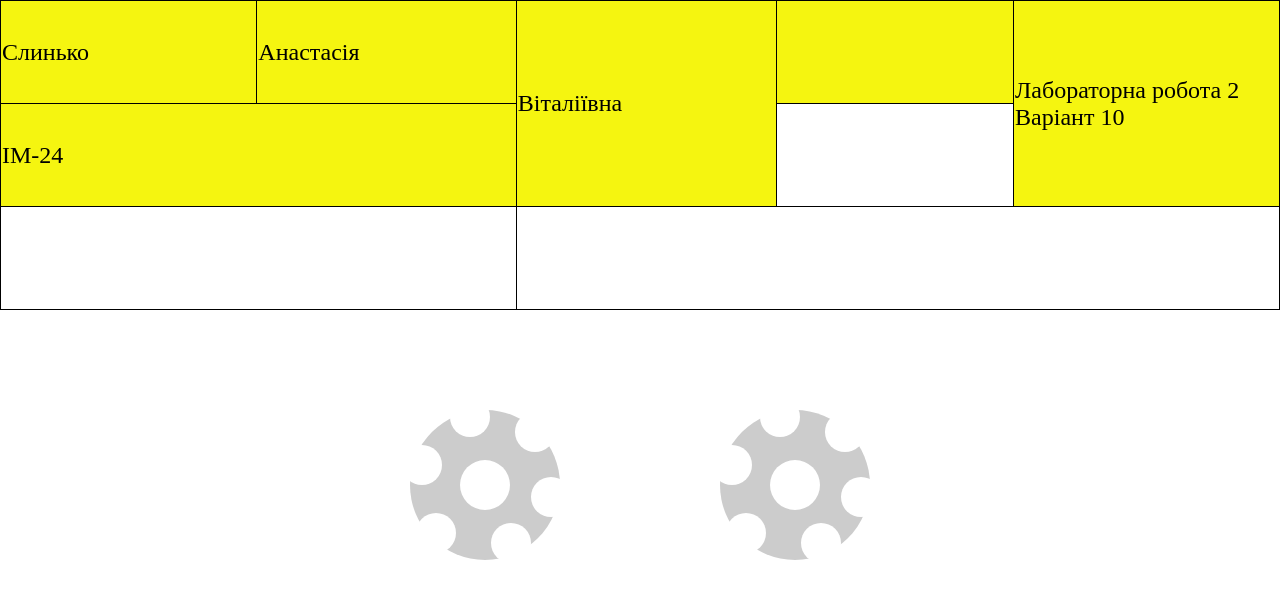
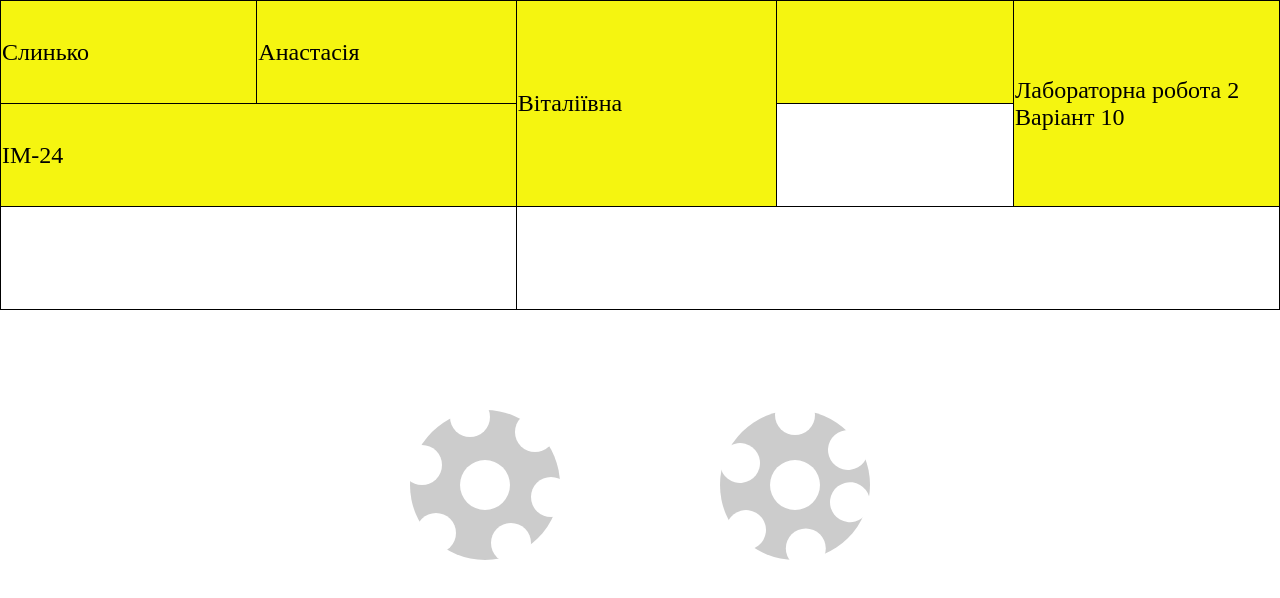
Before and after one commit to anastasia-sl/basicsOfFE, a plain HTML site: page Lab2/index.html in a window 1280 px wide. Drawn offline with Linux system fonts and the light colour scheme.

Commit message:
Lab2 Gear picture

```diff
--- a/Lab2/style.css
+++ b/Lab2/style.css
@@ -39,38 +39,76 @@ body {
     background-color: white;
 }
 
-.tooth1 {
+/* position */
+.position-gear .tooth1 {
     top: -13px;
     left: 40%;
     transform: translateX(-50%);
 }
 
-.tooth2 {
+.position-gear .tooth2 {
     top: 82%;
     left: 6px;
     transform: translateY(-50%);
 }
 
-.tooth3 {
+.position-gear .tooth3 {
     top: 58%;
     right: -11px;
     transform: translateY(-50%);
 }
 
-.tooth4 {
+.position-gear .tooth4 {
     bottom: -3px;
     left: 67%;
     transform: translateX(-50%);
 }
 
-.tooth5 {
+.position-gear .tooth5 {
     top: 35px;
     left: -8px;
     transform: rotate(45deg);
 }
 
-.tooth6 {
+.position-gear .tooth6 {
     top: 2px;
     right: 5px;
     transform: rotate(-45deg);
 }
+
+/* transform */
+.transform-gear .tooth1 {
+    top: -10%;
+    left: 50%;
+    transform: translateX(-50%) rotate(0deg);
+}
+
+.transform-gear .tooth2 {
+    top: 35%;
+    left: 0;
+    transform: translateY(-50%) rotate(60deg);
+}
+
+.transform-gear .tooth3 {
+    top: 50%;
+    right: 0;
+    transform: translateY(-7%) rotate(120deg);
+}
+
+.transform-gear .tooth4 {
+    bottom: 0;
+    left: 50%;
+    transform: translate(-23%, 21%) rotate(180deg);
+}
+
+.transform-gear .tooth5 {
+    top: 0;
+    right: 0;
+    transform: translate(-5%, 50%) rotate(240deg);
+}
+
+.transform-gear .tooth6 {
+    bottom: 0;
+    left: 0;
+    transform: translate(15%, -25%) rotate(300deg);
+}
```
